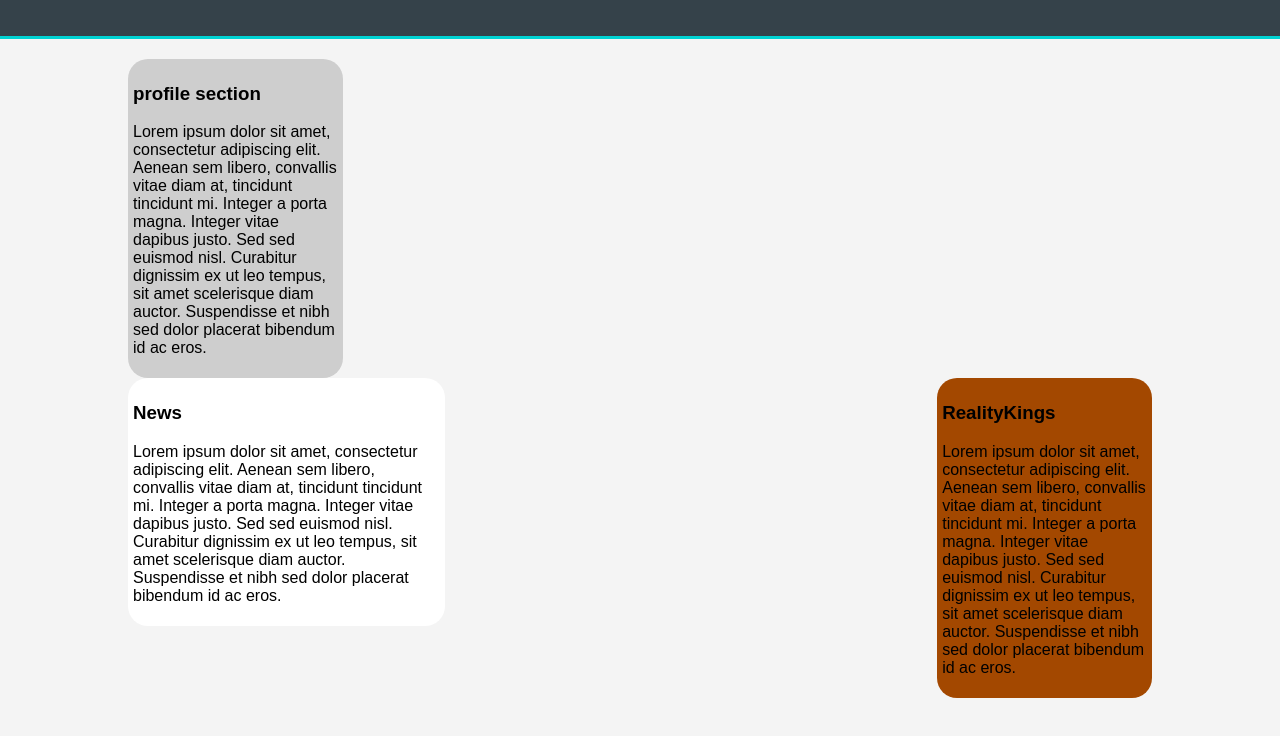
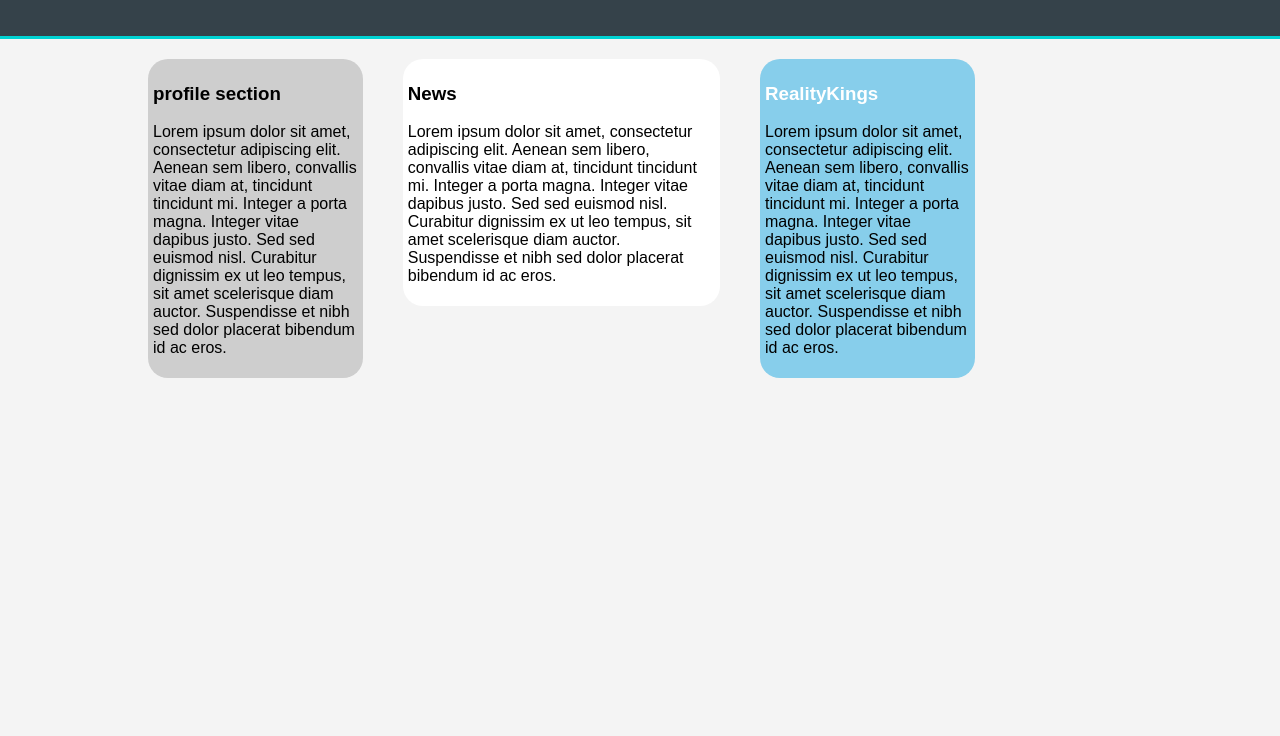
Before and after one commit to douleREKT/layout, a plain HTML site: page index.html in a window 1280 px wide. Shown: the part 64-800 px from the top of the page. Drawn offline with Linux system fonts and the light colour scheme.

Commit message:
css floats and titles ...

```diff
--- a/style.css
+++ b/style.css
@@ -11,7 +11,7 @@
 {
 	width:80%;
 	margin:auto;
-	overflow:hidden;
+	/*overflow:hidden;*/
 }
 header
 {
@@ -51,8 +51,8 @@
 }
 .leftside{
 	padding: 5px;
-	position:relative;
-	margin-top: 20px;
+	float:left;
+	margin: 20px;
 	background:#CECECE;
 	width: 20%;
 	border-radius: 20px;
@@ -62,14 +62,19 @@
 	background:#ffffff;
 	border-radius: 20px;
 	width: 30%;
-
+	margin:20px;
 	float:left;
 	padding: 5px;
 }
 .rightside{
 	border-radius: 20px;
-	background:#A34800;
+	background:skyblue;
 	width: 20%;
-	float:right;
+	float:left;
 	padding: 5px;
+	margin:20px;
 }
+.rightside h3
+{
+	color: White;
+	}
```
